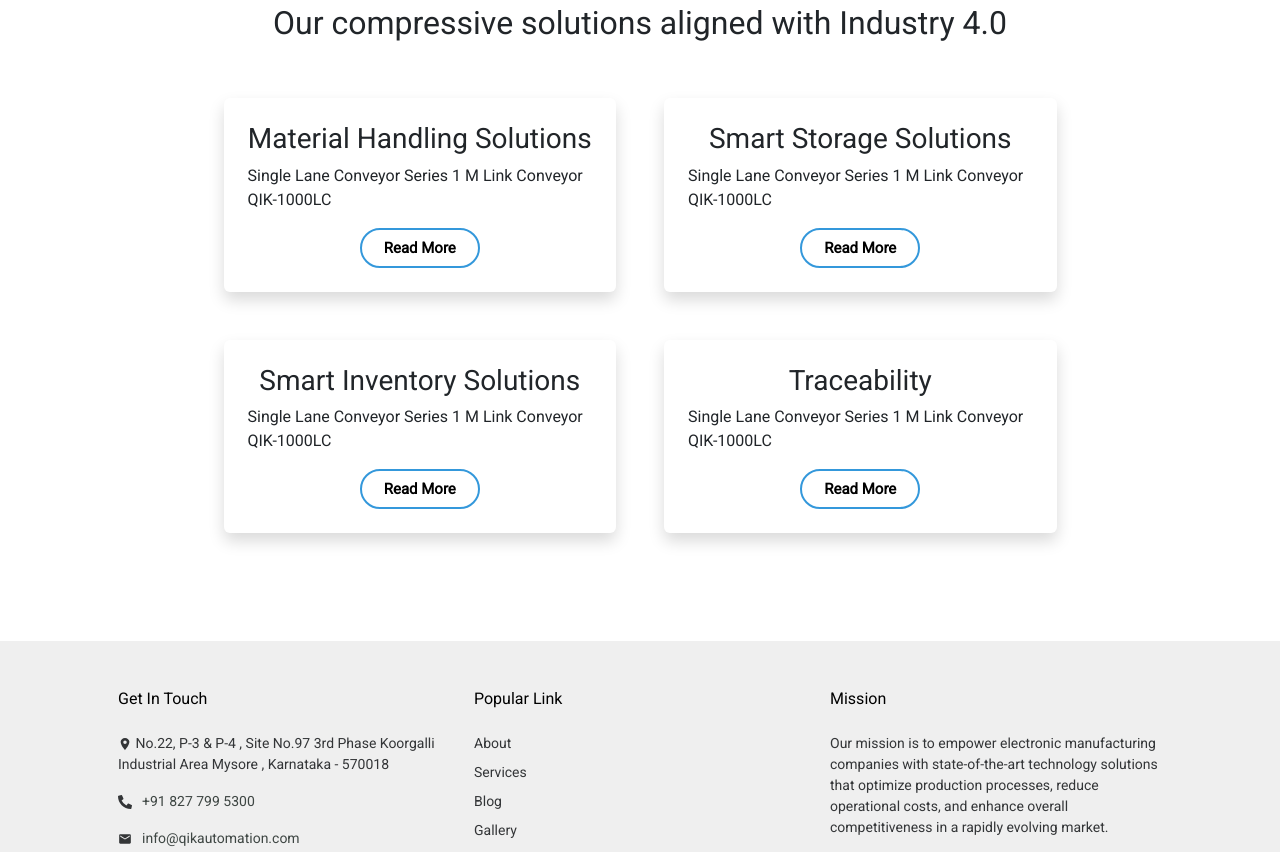
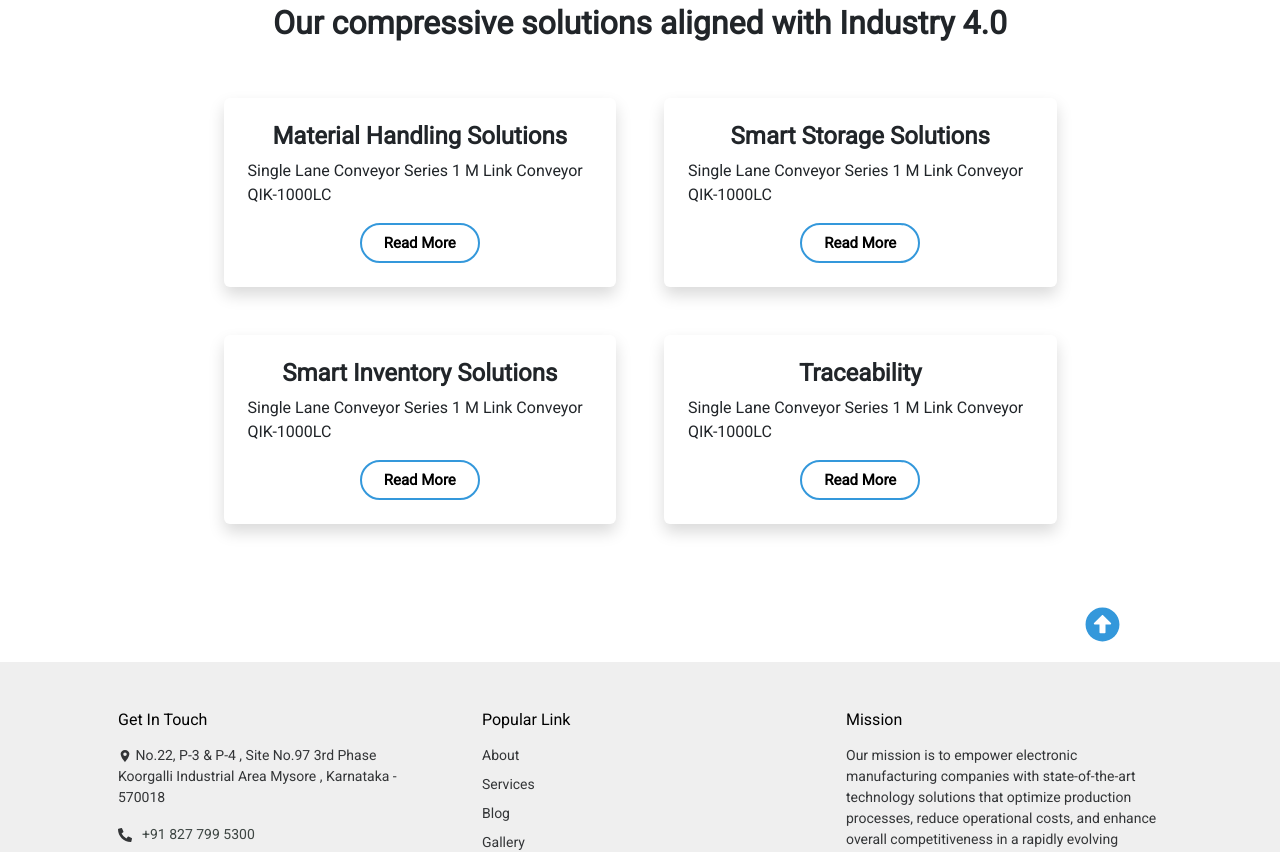
Before and after one commit to shashwath-qikautomation/Qikk, a React (Create React App) app in the folder web/: page / in a window 1280 px wide. Shown: the part 1920-2772 px from the top of the page. Built offline with nearby package versions, Linux system fonts and the light colour scheme.

Commit message:
main changes

```diff
--- a/web/src/App.js
+++ b/web/src/App.js
@@ -13,8 +13,13 @@ import MaterialHandling from "./pages/MaterialHandling";
 import SmartStorage from "./pages/SmartStorage";
 import SmartInventory from "./pages/SmartInventory";
 import Traceability from "./pages/Traceability";
+import { FaArrowAltCircleUp } from "react-icons/fa";
 
 function App() {
+  const scrollToTop = () => {
+    window.scrollTo(0, 0);
+  };
+
   return (
     <div className="App">
       <NavBar />
@@ -29,6 +34,15 @@ function App() {
         <Route path={routes.smartInventory} element={<SmartInventory />} />
         <Route path={routes.traceability} element={<Traceability />} />
       </Routes>
+      <div
+        style={{ height: "30px", position: "relative", bottom: "25px" }}
+        className="d-flex justify-content-end w-75 mx-auto"
+      >
+        <FaArrowAltCircleUp
+          onClick={scrollToTop}
+          style={{ fontSize: "35px", color: "#3498db" }}
+        />
+      </div>
       <Footer />
     </div>
   );
--- a/web/src/components/Article.jsx
+++ b/web/src/components/Article.jsx
@@ -177,7 +177,10 @@ function Article() {
         <Col className="gap-4 pt-4">
           <Fade right duration="1500">
             {" "}
-            <h1 style={{ fontSize: "calc(1.275rem + 1.5vw)" }} className="fs-1">
+            <h1
+              style={{ fontSize: "calc(1.275rem + 1.5vw)" }}
+              className="fs-1 fw-bolder"
+            >
               Our compressive solutions aligned with Industry 4.0
             </h1>
             <p className="p-3">
@@ -205,7 +208,7 @@ function Article() {
             </h5>
             <h1
               style={{ fontSize: "calc(1.275rem + 1.5vw)" }}
-              className="fs-2 mt-4 font-weight-bold"
+              className="fs-2 mt-4 fw-bolder"
             >
               Our compressive solutions aligned with Industry 4.0
             </h1>
@@ -215,7 +218,7 @@ function Article() {
       <Fade bottom duration="1500">
         <Row className="row gap-5 w-75 mx-auto justify-content-center">
           <Col className="col-md-5 card-hover shadow p-4 bg-white rounded">
-            <h1 className="fs-3">Material Handling Solutions</h1>
+            <h1 className="fs-4 fw-semibold">Material Handling Solutions</h1>
             <p className="p">
               Single Lane Conveyor Series 1 M Link Conveyor QIK-1000LC
             </p>
@@ -227,7 +230,7 @@ function Article() {
             />
           </Col>
           <Col className="col-md-5 card-hover shadow p-4 bg-white rounded">
-            <h1 className="fs-3">Smart Storage Solutions</h1>
+            <h1 className="fs-4 fw-semibold">Smart Storage Solutions</h1>
             <p className="p">
               Single Lane Conveyor Series 1 M Link Conveyor QIK-1000LC
             </p>
@@ -239,7 +242,7 @@ function Article() {
             />
           </Col>
           <Col className="col-md-5 card-hover shadow p-4 bg-white rounded">
-            <h1 className="fs-3">Smart Inventory Solutions</h1>
+            <h1 className="fs-4 fw-semibold">Smart Inventory Solutions</h1>
             <p className="p">
               Single Lane Conveyor Series 1 M Link Conveyor QIK-1000LC
             </p>
@@ -251,7 +254,7 @@ function Article() {
             />
           </Col>
           <Col className="col-md-5 card-hover shadow p-4 bg-white rounded">
-            <h1 className="fs-3">Traceability</h1>
+            <h1 className="fs-4 fw-semibold">Traceability</h1>
             <p className="p">
               Single Lane Conveyor Series 1 M Link Conveyor QIK-1000LC
             </p>
--- a/web/src/components/Footer.jsx
+++ b/web/src/components/Footer.jsx
@@ -31,10 +31,10 @@ const Footer = () => {
       className="main-footer"
     >
       <div className="container p-5">
-        <div className="row">
+        <div className="row gap-4">
           <div className="col">
             <Col className="text-start">
-              <h1 className="fs-6 pb-3 text-black">Get In Touch</h1>
+              <h1 className="fs-6 pb-2 text-black">Get In Touch</h1>
               <p>
                 <IoLocationSharp /> No.22, P-3 & P-4 , Site No.97 3rd Phase
                 Koorgalli Industrial Area Mysore , Karnataka - 570018
@@ -83,7 +83,7 @@ const Footer = () => {
           </div>
           <div className="col">
             <Col className="text-start">
-              <h1 className="fs-6 pb-3 text-black">Popular Link</h1>
+              <h1 className="fs-6 pb-2 text-black">Popular Link</h1>
               <Nav.Link className="pb-2" href={routes.about}>
                 About
               </Nav.Link>
@@ -173,7 +173,7 @@ const Footer = () => {
           </div> */}
           <div className="col">
             <Col className="text-start">
-              <h1 className="fs-6 pb-3 text-black">Mission</h1>
+              <h1 className="fs-6 pb-2 text-black">Mission</h1>
               <p>
                 Our mission is to empower electronic manufacturing companies
                 with state-of-the-art technology solutions that optimize
--- a/web/src/components/NavBar.jsx
+++ b/web/src/components/NavBar.jsx
@@ -2,7 +2,7 @@ import React, { useState, useEffect } from "react";
 import Container from "react-bootstrap/Container";
 import Nav from "react-bootstrap/Nav";
 import Navbar from "react-bootstrap/Navbar";
-import logoW from "../assets/logoFW.png";
+import logoFB from "../assets/logoFB.png";
 import { routes } from "../helper/routes";
 import "../styles/NavBar.css";
 import { useNavigate, useLocation } from "react-router-dom";
@@ -31,20 +31,25 @@ function NavBar() {
   };
 
   return (
-    <Navbar expand="lg" className="navbar bg-body-tertiary fixed-top">
+    <Navbar
+      collapseOnSelect
+      expand="lg"
+      className="navbar bg-body-tertiary fixed-top"
+    >
       <Container className="gap-5">
         <Navbar.Brand
           onClick={() => {
             navigateRouteTo(routes.homePage);
           }}
         >
-          <img src={logoW} alt="logo" height={"80"} width={"140"} />
+          <img src={logoFB} alt="logo" height={"80"} width={"140"} />
         </Navbar.Brand>
         <Navbar.Toggle aria-controls="basic-navbar-nav" />
         <Navbar.Collapse id="basic-navbar-nav">
           <Nav className="ms-auto gap-4 p-4">
             <Nav.Link
               className="nav-link d-flex justify-content-start"
+              eventKey="1"
               onClick={() => {
                 navigateRouteTo(routes.homePage);
                 handleClick("home");
@@ -58,6 +63,7 @@ function NavBar() {
             </Nav.Link>
             <Nav.Link
               className="nav-link d-flex justify-content-start"
+              eventKey="2"
               onClick={() => {
                 navigateRouteTo(routes.about);
                 handleClick("about");
@@ -72,6 +78,7 @@ function NavBar() {
             </Nav.Link>
             <Nav.Link
               className="nav-link d-flex justify-content-start"
+              eventKey="3"
               // href={routes.blog}
               onClick={() => {
                 navigateRouteTo(routes.blog);
@@ -90,21 +97,25 @@ function NavBar() {
               menuVariant="dark"
             >
               <NavDropdown.Item
+                eventKey="4"
                 onClick={() => navigateRouteTo(routes.materialHandling)}
               >
                 Material handling
               </NavDropdown.Item>
               <NavDropdown.Item
+                eventKey="5"
                 onClick={() => navigateRouteTo(routes.smartStorage)}
               >
                 Smart storage
               </NavDropdown.Item>
               <NavDropdown.Item
+                eventKey="6"
                 onClick={() => navigateRouteTo(routes.smartInventory)}
               >
                 Smart inventory
               </NavDropdown.Item>
               <NavDropdown.Item
+                eventKey="7"
                 onClick={() => navigateRouteTo(routes.traceability)}
               >
                 Traceability
@@ -112,6 +123,7 @@ function NavBar() {
             </NavDropdown>
             <Nav.Link
               className="nav-link d-flex justify-content-start"
+              eventKey="8"
               // href={routes.gallery}
               onClick={() => {
                 navigateRouteTo(routes.gallery);
@@ -125,6 +137,7 @@ function NavBar() {
             </Nav.Link>
             <Nav.Link
               className="nav-link d-flex justify-content-start"
+              eventKey="9"
               // href={routes.contact}
               onClick={() => {
                 navigateRouteTo(routes.contact);
--- a/web/src/pages/HomePage.jsx
+++ b/web/src/pages/HomePage.jsx
@@ -67,7 +67,7 @@ function HomePage() {
       <Fade bottom duration="1500">
         <Row className="gap-4 p-2">
           <Col>
-            <h5 className="text-primary fs-5 fw-bold"> About Us</h5>
+            <h5 className="text-primary fs-5 fw-bold">About Us</h5>
             <h1
               style={{ fontSize: "calc(1.275rem + 1.5vw)" }}
               className="fs-2 mt-4 fw-bolder"
--- a/web/src/styles/Gallery.css
+++ b/web/src/styles/Gallery.css
@@ -39,22 +39,20 @@
   text-align: start;
 }
 
-.custom-modal{
-    background-color: rgba(0, 0, 0, 0.8);
-    height: 100%;
-    width: 100%;
+.custom-modal {
+  background-color: rgba(0, 0, 0, 0.8);
+  height: 100%;
+  width: 100%;
+}
 
-  }
-
-ul{
+ul {
   list-style: none;
   display: flex;
   flex-direction: row;
   justify-content: center;
-
 }
 
-.filter-item{
+.filter-item {
   color: rgb(78, 75, 75);
   border: none;
   padding: 8px;
@@ -63,25 +61,21 @@ ul{
   display: inline-block;
   border-radius: 10px;
   transition-duration: 1s;
-  opacity: .7;
+  opacity: 0.7;
   cursor: pointer;
   background-color: transparent;
   margin-left: 5px;
-  clip-path: polygon(0 0,90% 0,75% 100%,0 100%);
+  clip-path: polygon(0 0, 90% 0, 75% 100%, 0 100%);
   height: 41px;
-
-
 }
-.filter-item:hover{
+.filter-item:hover {
   background-color: #3498db;
   color: white;
-  clip-path: polygon(0 0,90% 0,75% 100%,0 100%);
+  clip-path: polygon(0 0, 90% 0, 75% 100%, 0 100%);
   width: 110px;
-
 }
 .active-filter {
-  background-color:  #3498db;
-  clip-path: polygon(0 0,90% 0,75% 100%,0 100%);
+  background-color: #28619b;
+  clip-path: polygon(0 0, 90% 0, 75% 100%, 0 100%);
   color: white;
-
 }
```
Also changed, not shown: web/src/assets/logoW.png (deleted).
